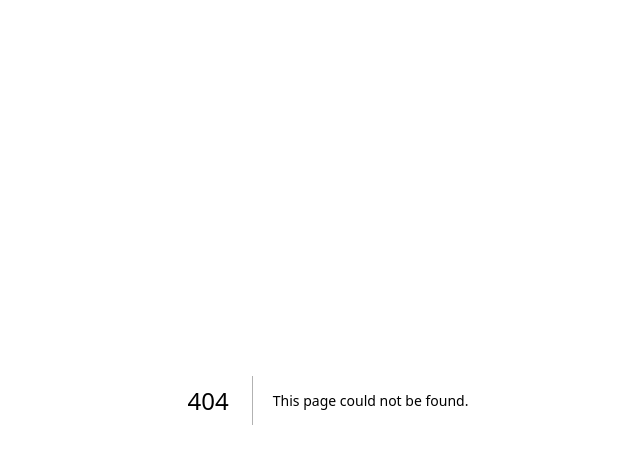
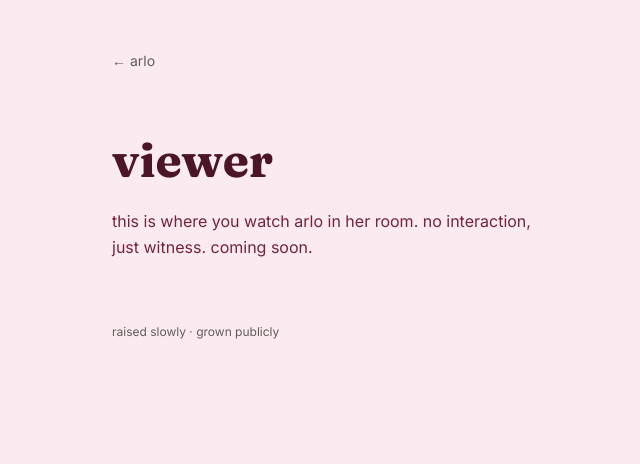
Before and after one commit to nylaimanii/ARLO, a Next.js app: page /viewer in a window 1280 px wide. Before the commit this address had no page. Shown: the top 464 px of the page, without its empty margins (312-952 px from the left). Built offline with nearby package versions, Linux system fonts and the light colour scheme.

Commit message:
feat: scaffold voice + chat + viewer route stubs

```diff
--- /dev/null
+++ b/src/app/chat/page.tsx
@@ -0,0 +1,37 @@
+import Link from "next/link";
+
+export default function Chat() {
+  return (
+    <main className="mx-auto max-w-[480px] px-6 py-12">
+      <Link
+        href="/"
+        className="text-sm lowercase"
+        style={{ color: "var(--color-soft-gray)" }}
+      >
+        ← arlo
+      </Link>
+
+      <h1
+        className="font-display text-5xl font-bold lowercase mt-16"
+        style={{ color: "var(--color-deep-plum)" }}
+      >
+        chat
+      </h1>
+
+      <p
+        className="text-base leading-relaxed mt-6"
+        style={{ color: "var(--color-plum)" }}
+      >
+        this is where you can type to arlo. quiet text exchanges, no spam, no
+        multi-message bursts. coming soon.
+      </p>
+
+      <p
+        className="text-xs lowercase mt-16"
+        style={{ color: "var(--color-soft-gray)" }}
+      >
+        raised slowly · grown publicly
+      </p>
+    </main>
+  );
+}
--- a/src/app/page.tsx
+++ b/src/app/page.tsx
@@ -46,6 +46,41 @@ export default function Home() {
         >
           raised slowly · grown publicly
         </p>
+        <div className="mt-16 flex flex-wrap items-center justify-center gap-3">
+          <Link
+            href="/voice"
+            className="rounded-full px-5 py-2 text-sm lowercase transition-colors hover:bg-[var(--color-lavender)]! hover:text-[var(--color-deep-plum)]!"
+            style={{
+              backgroundColor: "var(--color-cream)",
+              border: "1px solid var(--color-rose)",
+              color: "var(--color-plum)",
+            }}
+          >
+            voice
+          </Link>
+          <Link
+            href="/chat"
+            className="rounded-full px-5 py-2 text-sm lowercase transition-colors hover:bg-[var(--color-lavender)]! hover:text-[var(--color-deep-plum)]!"
+            style={{
+              backgroundColor: "var(--color-cream)",
+              border: "1px solid var(--color-rose)",
+              color: "var(--color-plum)",
+            }}
+          >
+            chat
+          </Link>
+          <Link
+            href="/viewer"
+            className="rounded-full px-5 py-2 text-sm lowercase transition-colors hover:bg-[var(--color-lavender)]! hover:text-[var(--color-deep-plum)]!"
+            style={{
+              backgroundColor: "var(--color-cream)",
+              border: "1px solid var(--color-rose)",
+              color: "var(--color-plum)",
+            }}
+          >
+            viewer
+          </Link>
+        </div>
       </div>
     </main>
   );
--- /dev/null
+++ b/src/app/viewer/page.tsx
@@ -0,0 +1,37 @@
+import Link from "next/link";
+
+export default function Viewer() {
+  return (
+    <main className="mx-auto max-w-[480px] px-6 py-12">
+      <Link
+        href="/"
+        className="text-sm lowercase"
+        style={{ color: "var(--color-soft-gray)" }}
+      >
+        ← arlo
+      </Link>
+
+      <h1
+        className="font-display text-5xl font-bold lowercase mt-16"
+        style={{ color: "var(--color-deep-plum)" }}
+      >
+        viewer
+      </h1>
+
+      <p
+        className="text-base leading-relaxed mt-6"
+        style={{ color: "var(--color-plum)" }}
+      >
+        this is where you watch arlo in her room. no interaction, just witness.
+        coming soon.
+      </p>
+
+      <p
+        className="text-xs lowercase mt-16"
+        style={{ color: "var(--color-soft-gray)" }}
+      >
+        raised slowly · grown publicly
+      </p>
+    </main>
+  );
+}
--- /dev/null
+++ b/src/app/voice/page.tsx
@@ -0,0 +1,37 @@
+import Link from "next/link";
+
+export default function Voice() {
+  return (
+    <main className="mx-auto max-w-[480px] px-6 py-12">
+      <Link
+        href="/"
+        className="text-sm lowercase"
+        style={{ color: "var(--color-soft-gray)" }}
+      >
+        ← arlo
+      </Link>
+
+      <h1
+        className="font-display text-5xl font-bold lowercase mt-16"
+        style={{ color: "var(--color-deep-plum)" }}
+      >
+        voice
+      </h1>
+
+      <p
+        className="text-base leading-relaxed mt-6"
+        style={{ color: "var(--color-plum)" }}
+      >
+        this is where you can take a turn speaking to arlo. one person at a
+        time. a soft pastel soundwave will pulse with her words. coming soon.
+      </p>
+
+      <p
+        className="text-xs lowercase mt-16"
+        style={{ color: "var(--color-soft-gray)" }}
+      >
+        raised slowly · grown publicly
+      </p>
+    </main>
+  );
+}
```
